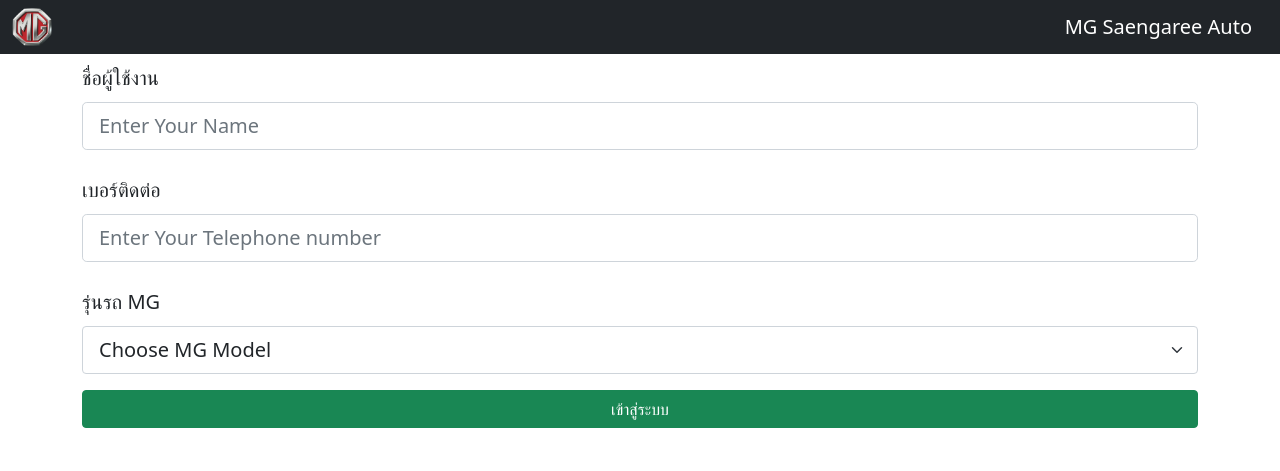
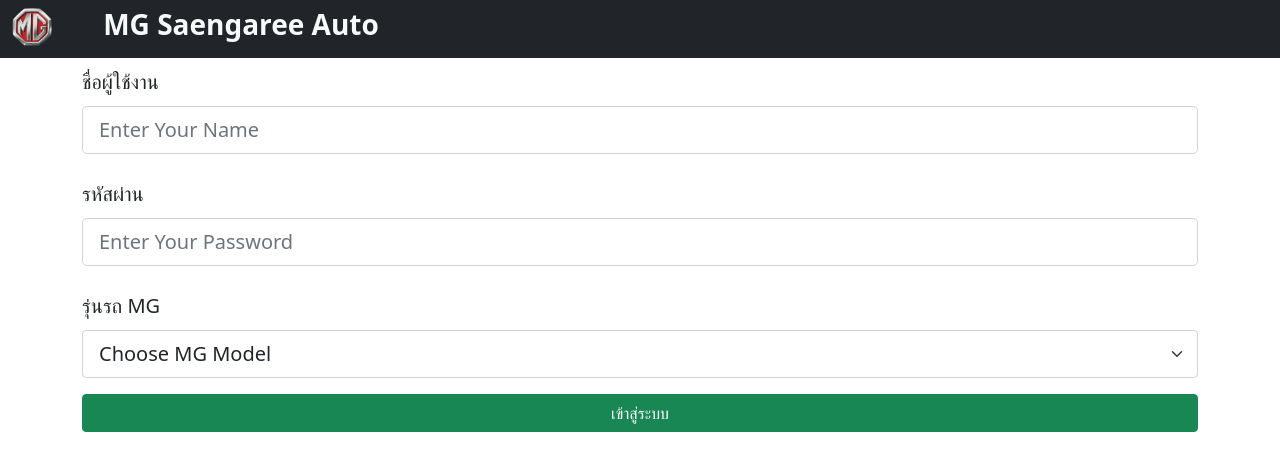
Before and after one commit to istyleT/Django-mg, a Django app: page / in a window 1280 px wide. Shown: the top 471 px of the page. Run offline with Django 4.2, Linux system fonts and the light colour scheme; some libraries are stand-ins or nearby versions.

Commit message:
26-10-22-9:28

```diff
--- a/sellmg/views.py
+++ b/sellmg/views.py
@@ -1,4 +1,5 @@
 from django.shortcuts import render, redirect, reverse ;
+from django.contrib.auth import authenticate, login, logout ;
 from sellmg.models import Product ;
 from sellmg.models import Regiscosts ;
 from sellmg.models import Accmgs ;
@@ -10,6 +11,11 @@ import math
 
 # Create your views here.
 
+def log_user_out(request):
+    # Log user out
+    logout(request)
+    return render(request,'index.html')
+
 #นำ css / java static มาใช้งาน
 def static_css (request):
     return render(request, 'static-css.html')
@@ -20,39 +26,38 @@ def static_js (request):
 def firstpage(request):
     return render(request, 'index.html')
 
+
 def collectdata(request):
 
     # เก็บข้อมูลการ login จาก user
     username = str(request.POST.get('username'))
     password = str(request.POST.get('password'))
     mainmodel = str(request.POST.get('mainmodel'))
-    # เอาข้อมูลที่เก็บได้ไปเช็ค
-
-    # ถ้ามี เข้า condition render หน้าต่อไป
-
-    # ถ้าไม่มี สั่ง render หน้าเดิม
-
-    #ดักการ login เข้าสู่ระบบ if not user redirect this page /else is user
-
-
     #ส่งข้อมูลออก
     request.session['username '] = username
-    request.session['telphone'] = password
     request.session['mainmodel'] = mainmodel
+    # เอาข้อมูลที่เก็บได้ไปเช็ค
+    user = authenticate(request, username=username, password=password)
+    # ถ้ามี เข้า condition render หน้าต่อไป
+    if user is not None:
+        # Log a user in
+        login(request, user)
+        if mainmodel == "MG5" :
+                        return render(request, 'Model_A.html',{'username':username})
+        elif mainmodel == "MGVSHEV" :
+                            return render(request, 'Model_B.html',{'username':username})
+        elif mainmodel == "MGZS" :
+                            return render(request, 'Model_C.html',{'username':username})
+        elif mainmodel == "MGETD" :
+                            return render(request, 'Model_D.html',{'username':username})
+        elif mainmodel == "MGHS" :
+                            return render(request, 'Model_E.html',{'username':username})
+        elif mainmodel == "MGHS" :
+                        return render(request, 'Model_F.html',{'username':username})
+    # ถ้าไม่มี สั่ง render หน้าเดิม
+    else:
+        return render(request,'index.html')
 
-    #เงื่อนไขการ render หน้าต่อไป
-    if mainmodel == "MG5" :
-                        return render(request, 'Model_A.html',{'username':username})
-    elif mainmodel == "MGVSHEV" :
-                        return render(request, 'Model_B.html',{'username':username})
-    elif mainmodel == "MGZS" :
-                        return render(request, 'Model_C.html',{'username':username})
-    elif mainmodel == "MGETD" :
-                        return render(request, 'Model_D.html',{'username':username})
-    elif mainmodel == "MGHS" :
-                        return render(request, 'Model_E.html',{'username':username})
-    elif mainmodel == "MGHS" :
-                        return render(request, 'Model_F.html',{'username':username})
 
 def showprice(request):
 
--- a/static/js/custom.js
+++ b/static/js/custom.js
@@ -1,5 +1,5 @@
 const username = document.getElementById("username");
-const telnumber = document.getElementById("telnumber");
+const password = document.getElementById("password");
 const mainmodel = document.getElementById("mainmodel");
 const form = document.getElementById("form");
 const errormessage = document.getElementById("error");
@@ -10,8 +10,8 @@ form.addEventListener("submit", (e)=> {
                     if (username.value === "" || username.value == null) {
                        box.push('กรุณากรอกชื่อผู้ใช้งาน')
                     }
-                    if (telnumber.value === "" || telnumber.value == null ){
-                        box.push('กรุณากรอกเบอร์ติดต่อ')
+                    if (password.value === "" || password.value == null ){
+                        box.push('กรุณากรอกรหัสผ่าน')
                     }
                     if (mainmodel.value == 'N'){
                          box.push('กรุณาเลือกรุ่นรถ')
--- a/static/js/function.js
+++ b/static/js/function.js
@@ -43,6 +43,10 @@ function accPrice(){
 };
 
 
+function showTagData (){
+     let min_reduce = document.getElementsByName("min_reduce")
+
+}
 
 
 
--- a/templates/index.html
+++ b/templates/index.html
@@ -19,8 +19,8 @@
      <input id="username" type="text" class="form-control form-control-lg" name="username"  placeholder="Enter Your Name">
    </div>
    <div class="mb-3">
-     <label  class="col-sm-2 col-form-label col-form-label-lg">เบอร์ติดต่อ</label>
-     <input id="telnumber" type="text" class="form-control form-control-lg" name="telnumber"  placeholder="Enter Your Telephone number">
+     <label  class="col-sm-2 col-form-label col-form-label-lg">รหัสผ่าน</label>
+     <input id="password" type="password" class="form-control form-control-lg" name="password"  placeholder="Enter Your Password">
    </div>
    <label  class="col-sm-2 col-form-label col-form-label-lg">รุ่นรถ MG</label>
    <select id="mainmodel" class="form-select form-select-lg mb-3" name="mainmodel" aria-label=".form-select-lg example">
--- a/templates/layout.html
+++ b/templates/layout.html
@@ -19,9 +19,18 @@
 
                     <nav class="navbar navbar-dark bg-dark">
                       <div class="container-fluid">
-                        <img src="{% static 'picture/logo.png' %}" alt="" width="40" height="38" class="d-inline-block align-text-top"/>
-                        <span class="navbar-brand mb-0 h1">MG Saengaree Auto</span>
+                        <div style="display:flex;" >
+                          <img src="{% static 'picture/logo.png' %}" alt="" width="40" height="38" class="d-inline-block align-text-top"/>
+                          <h3 style="margin-left:4vw ;"><strong class="text-light">MG Saengaree Auto</strong></h3>
+                        </div>
+                        <div>
+                          {% if user.is_authenticated %}
+                          <a href="/logout"  class="btn btn-outline-warning">Logout</a>
+                          {% endif %}
+                        </div>
+
                       </div>
+
                     </nav>
 
                     <div  class="container">
--- a/webappmg/urls.py
+++ b/webappmg/urls.py
@@ -27,5 +27,6 @@ urlpatterns = [
     path('branchadd',views.branceadd),
     path('branchcash',views.branchcash),
     path('showdata',views.showdata),
+    path('logout', views.log_user_out),
 
 ]
```
Also changed, not shown: templates/branchadd.html (+13 -1 lines), db.sqlite3.
